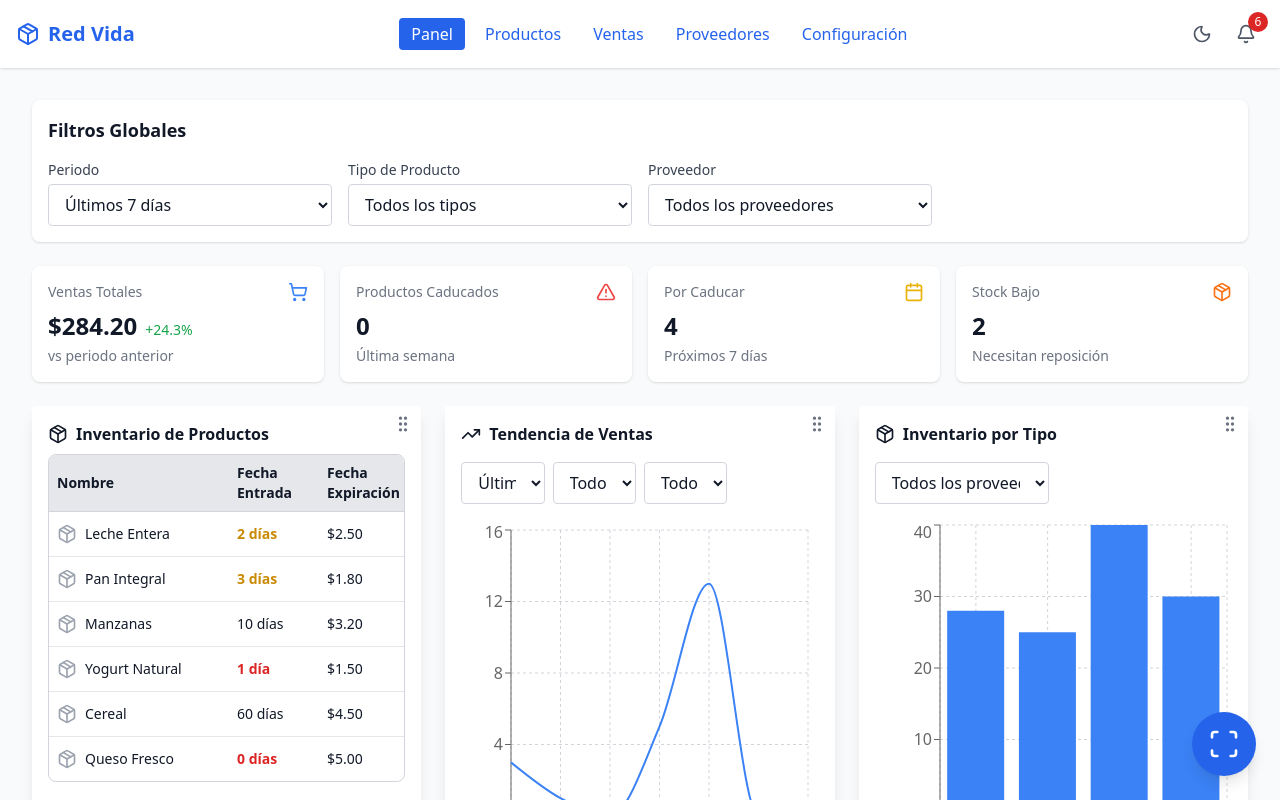
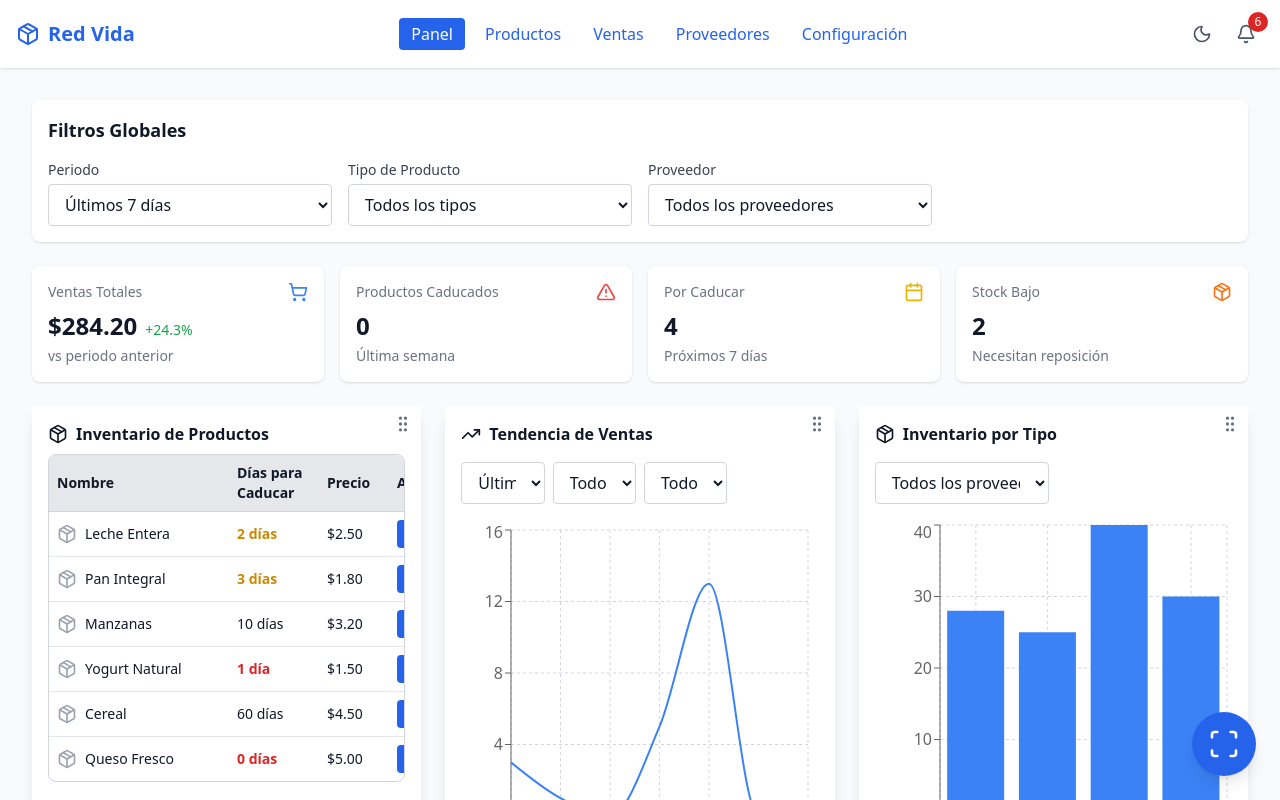
Before and after one commit to leodamac/prototipo-1, a Next.js app: page / in a window 1280 px wide. Shown: the top 800 px of the page. Built offline with nearby package versions, Linux system fonts and the light colour scheme.

Commit message:
Actualizar encabezados de tabla en InventoryManager para mejorar la claridad de la información

```diff
--- a/src/app/page.tsx
+++ b/src/app/page.tsx
@@ -978,28 +978,12 @@ export default function InventoryManager() {
 
                                   {/* Columnas de fechas - reducir el ancho mínimo */}
                                   <th className="p-2 border-b border-gray-300 dark:border-gray-600 text-gray-900 dark:text-gray-100 min-w-[90px]">
-                                    Fecha Entrada
-                                  </th>
-                                  <th className="p-2 border-b border-gray-300 dark:border-gray-600 text-gray-900 dark:text-gray-100 min-w-[90px]">
-                                    Fecha Expiración
+                                    Días para Caducar
                                   </th>
 
                                   {/* Columnas numéricas - reducir significativamente */}
                                   <th className="p-2 border-b border-gray-300 dark:border-gray-600 text-gray-900 dark:text-gray-100 min-w-[70px]">
                                     Precio
-                                  </th>
-                                  <th className="p-2 border-b border-gray-300 dark:border-gray-600 text-gray-900 dark:text-gray-100 min-w-[60px]">
-                                    Stock
-                                  </th>
-
-                                  {/* Columnas de texto corto */}
-                                  <th className="p-2 border-b border-gray-300 dark:border-gray-600 text-gray-900 dark:text-gray-100 min-w-[90px]">
-                                    Tipo
-                                  </th>
-
-                                  {/* Columnas más largas */}
-                                  <th className="p-2 border-b border-gray-300 dark:border-gray-600 text-gray-900 dark:text-gray-100 min-w-[120px]">
-                                    Proveedor
                                   </th>
 
                                   {/* Columna de acciones */}
```
